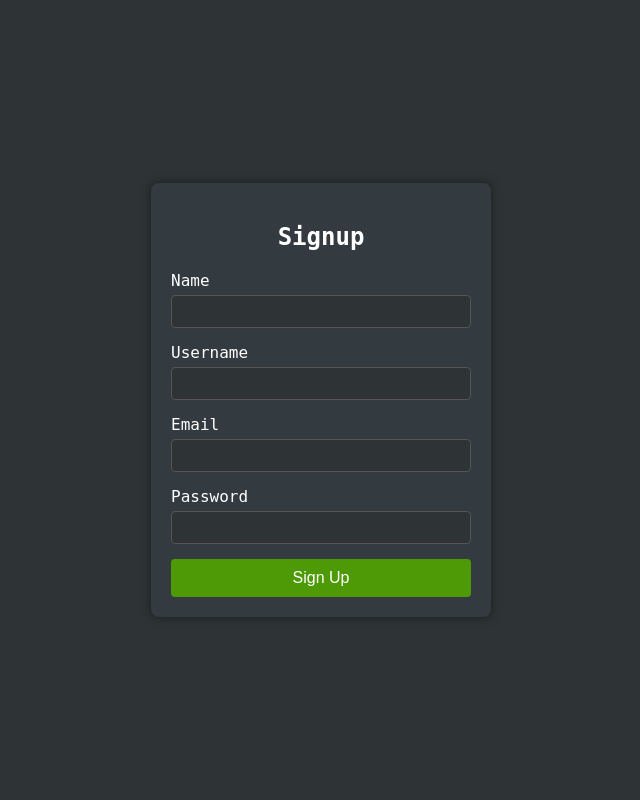
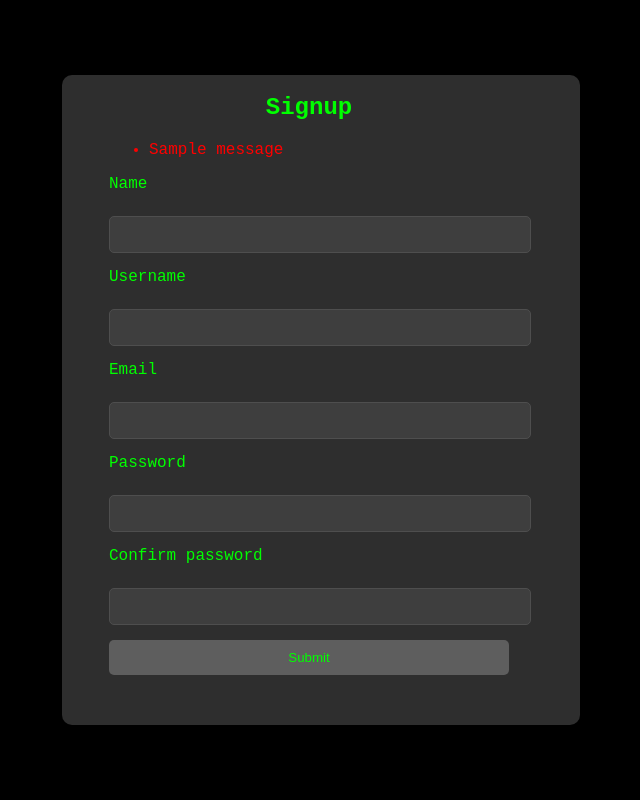
Before and after one commit to samiyonas/Blog-App, a Python web app: template api/templates/signup.html in a window 1280 px wide. Shown: the whole page, without its empty margins (319-959 px from the left). Run offline with Jinja, Linux system fonts and the light colour scheme; the template is opened without the code that fills it, so the values that code supplies are empty, except form fields; one stand-in notice (Sample message) is shown; form fields are guessed from the names that the template uses.

Commit message:
major fixes

```diff
--- a/api/static/jssignup.js
+++ /dev/null
@@ -1,31 +0,0 @@
-#!/usr/bin/node
-// to handle what happens when sign up button is clicked
-
-$(document).ready(function() {
-    $("#signup-form").on("submit", function(event) {
-        event.preventDefault(); //prevent the default form submission which is 'GET'
-        let data = {
-            "name": $("input#name").val(),
-            "username": $("input#username").val(),
-            "email": $("input#email").val(),
-            "password": $("input#password").val()
-        }
-
-        console.log(data);
-
-        $.ajax({
-            type: 'post',
-            url: '/home/signup',
-            data: JSON.stringify(data),
-            contentType: "application/json; charset=utf-8",
-            encode: true,
-            success: function(response) {
-                alert(`Hey ${data.name}, You've successfully signed up!`);
-            },
-            error: function(response) {
-                console.log("Error:", response);
-                alert(`Sorry ${data.name}, Something went wrong`);
-            }
-        })
-    })
-})
--- a/api/static/signup.css
+++ b/api/static/signup.css
@@ -1,32 +1,38 @@
 body {
-    background-color: #2E3436; /* Dark background similar to a Linux terminal */
-    color: #FFFFFF; /* White text color */
-    font-family: "DejaVu Sans Mono", monospace; /* Typical font for a terminal */
+    font-family: 'Courier New', Courier, monospace;
+    background-color: #000000;
+    color: #00ff00;
+    margin: 0;
+    padding: 0;
     display: flex;
     justify-content: center;
     align-items: center;
     height: 100vh;
-    margin: 0;
 }
 
 .container {
     display: flex;
     justify-content: center;
     align-items: center;
-    height: 100%;
+    flex-direction: column;
+    width: 100%;
+    max-width: 400px;
+    padding-left: 47px;
+    padding-right: 71px;
+    padding-bottom: 50px;
+    background-color: #2e2e2e;
+    border-radius: 10px;
+    box-shadow: 0 0 10px rgba(0, 0, 0, 0.5);
 }
 
 .signup-box {
-    background-color: #333A40; /* Slightly lighter background for the form */
-    padding: 20px;
-    border-radius: 8px;
-    box-shadow: 0 0 10px rgba(0, 0, 0, 0.5);
-    width: 300px;
+    width: 100%;
 }
 
-.signup-box h2 {
+h2 {
+    text-align: center;
     margin-bottom: 20px;
-    text-align: center;
+    color: #00ff00;
 }
 
 .input-group {
@@ -36,29 +42,32 @@ body {
 .input-group label {
     display: block;
     margin-bottom: 5px;
+    color: #00ff00;
 }
 
 .input-group input {
     width: 100%;
-    padding: 8px;
-    border: 1px solid #555;
-    border-radius: 4px;
-    background-color: #2E3436;
-    color: #FFF;
-    box-sizing: border-box;
+    padding: 10px;
+    border: 1px solid #4e4e4e;
+    border-radius: 5px;
+    background-color: #3e3e3e;
+    color: #00ff00;
 }
 
-button {
+button[type="submit"] {
     width: 100%;
     padding: 10px;
     border: none;
-    border-radius: 4px;
-    background-color: #4E9A06; /* Green color inspired by Linux terminal */
-    color: #FFF;
-    font-size: 16px;
+    border-radius: 5px;
+    background-color: #5e5e5e;
+    color: #00ff00;
     cursor: pointer;
 }
 
-button:hover {
-    background-color: #73D216;
+button[type="submit"]:hover {
+    background-color: #7e7e7e;
 }
+
+span {
+    color: red;
+}
--- a/api/templates/signup.html
+++ b/api/templates/signup.html
@@ -5,31 +5,58 @@
     <meta name="viewport" content="width=device-width, initial-scale=1.0">
     <title>Linux Themed Signup Page</title>
     <link rel="stylesheet" href="static/signup.css">
-    <script src="https://code.jquery.com/jquery-3.6.0.min.js"></script>
-    <script src="static/jssignup.js"></script>
 </head>
 <body>
     <main class="container">
         <section class="signup-box">
             <h2>Signup</h2>
-            <form id="signup-form">
+            {% with messages = get_flashed_messages() %}
+                {% if messages %}
+                    <ul>
+                        {% for message in messages %}
+                            <li style="color: red;">{{ message }}</li>
+                        {% endfor %}
+                    </ul>
+                {% endif %}
+            {% endwith %}
+            <form method="POST" action="/home/signup">
+                {{ form.hidden_tag() }}
                 <div class="input-group">
-                    <label for="name">Name</label>
-                    <input type="text" id="name" name="name" required>
+                    {{ form.name.label }}<br>
+                    {{ form.name(size=32) }}<br>
+                    {% for error in form.name.errors %}
+                        <span style="color: red;">{{ error }}</span><br>
+                    {% endfor %}
                 </div>
                 <div class="input-group">
-                    <label for="username">Username</label>
-                    <input type="text" id="username" name="username" required>
+                    {{ form.username.label }}<br>
+                    {{ form.username(size=32) }}<br>
+                    {% for error in form.username.errors %}
+                        <span style="color: red;">{{ error }}</span><br>
+                    {% endfor %}
                 </div>
                 <div class="input-group">
-                    <label for="email">Email</label>
-                    <input type="email" id="email" name="email" required>
+                    {{ form.email.label }}<br>
+                    {{ form.email(size=32) }}<br>
+                    {% for error in form.email.errors %}
+                        <span style="color: red;">{{ error }}</span><br>
+                    {% endfor %}
                 </div>
                 <div class="input-group">
-                    <label for="password">Password</label>
-                    <input type="password" id="password" name="password" required>
+                    {{ form.password.label }}<br>
+                    {{ form.password(size=32) }}<br>
+                    {% for error in form.password.errors %}
+                        <span style="color: red;">{{ error }}</span><br>
+                    {% endfor %}
                 </div>
-                <button type="submit">Sign Up</button>
+                <div class="input-group">
+                    {{ form.confirm_password.label }}<br>
+                    {{ form.confirm_password(size=32) }}<br>
+                    {% for error in form.confirm_password.errors %}
+                        <span style="color: red;">{{ error }}</span><br>
+                    {% endfor %}
+                </div>
+                <button type="submit">{{ form.submit.label }}</button>
             </form>
         </section>
     </main>
```
Also changed, not shown: api/home.py (+28 -23 lines), api/static/home.css (+52 -17 lines), api/static/jshome.js (deleted, +0 -11 lines), api/templates/home.html (+13 -8 lines), form.py (added, +32 -0 lines), models/dbstorage.py (+29 -0 lines).
